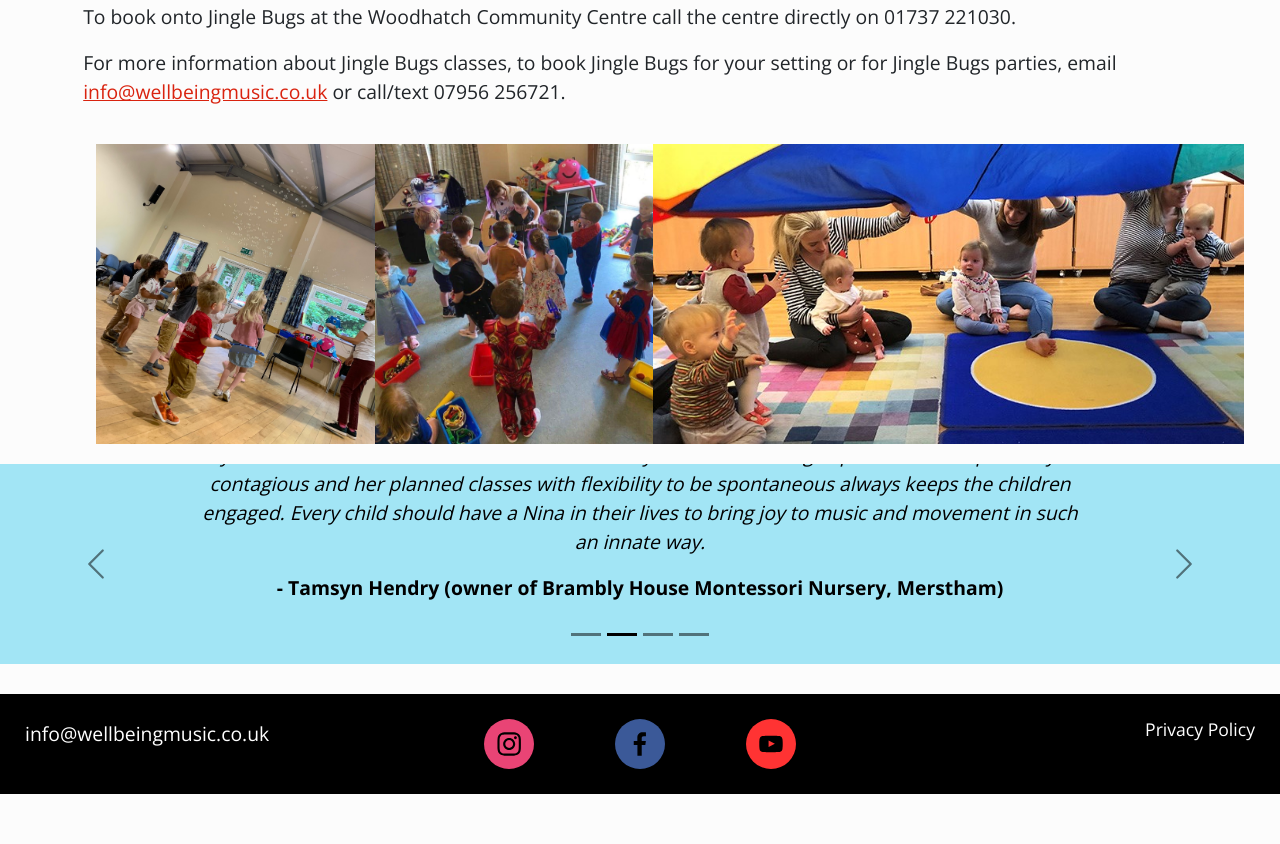
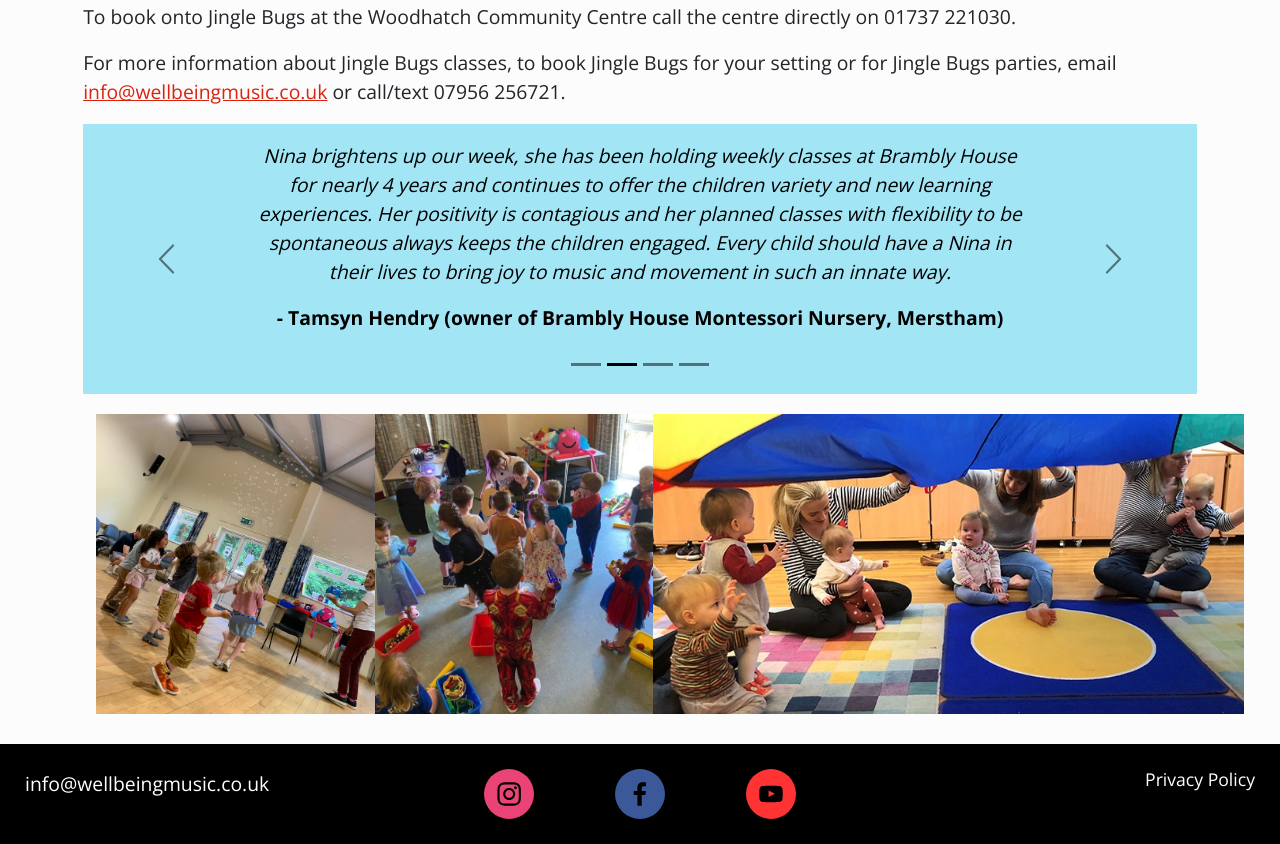
Before and after one commit to BelT26/WellbeingMusic, a React (Create React App) app: page /jinglebugs in a window 1280 px wide. Shown: the part 2480-3324 px from the top of the page. Before the commit the page ends 3274 px from the top, so only its background shows below. Built offline with nearby package versions, Linux system fonts and the light colour scheme.

Commit message:
adjust size and position of ReviewsCarousel

```diff
--- a/src/components/ReviewCarousel.css
+++ b/src/components/ReviewCarousel.css
@@ -1,3 +1,3 @@
 .review_background {
-  height: 200px;
+  height: 270px;
 }
--- a/src/pages/JingleBugs.js
+++ b/src/pages/JingleBugs.js
@@ -183,6 +183,10 @@ function JingleBugs() {
             </p>
           </Col>
         </Row>
+        <ReviewsCarousel
+          reviews={JingleBugsReviews}
+          background={ReviewBackGround}
+        />
         <Row style={{ margin: "20px 0px" }}>
           <Col xs={12} md={6} lg={3}>
             <Image style={{ height: "300px" }} src={Bubbles} alt="" />
@@ -195,10 +199,6 @@ function JingleBugs() {
           </Col>
         </Row>
       </Container>
-      <ReviewsCarousel
-        reviews={JingleBugsReviews}
-        background={ReviewBackGround}
-      />
     </div>
   );
 }
```
